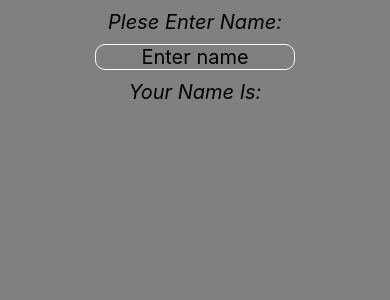
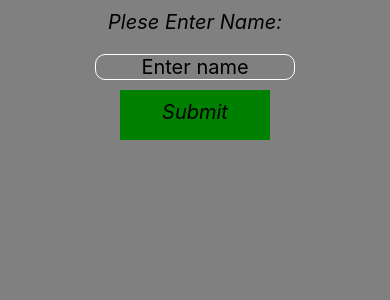
Before and after one commit to Ravibkn/react_project, a React Native app: screen / in a window 390 px wide. Shown: the top 300 px of the page. Built offline with nearby package versions, Linux system fonts and the light colour scheme.

Commit message:
pressable

```diff
--- a/App.js
+++ b/App.js
@@ -1,8 +1,12 @@
 import React, { useState } from "react";
-import { View, Text, StyleSheet, ScrollView, RefreshControl, FlatList, SectionList, TextInput } from 'react-native'
+import { View, Text, StyleSheet, ScrollView, Button, RefreshControl, FlatList, SectionList, TextInput, Touchable, TouchableOpacity, TouchableHighlight, TouchableNativeFeedback, Pressable } from 'react-native'
 
 const App = () => {
   const [name, setName] = useState('')
+  const [submited, setSubmited] = useState(false)
+  const onPrssedHendler = () => {
+    setSubmited(!submited)
+  }
   return (
     <View style={styles.body}>
       <Text style={styles.text}>Plese Enter Name:</Text>
@@ -11,10 +15,51 @@ const App = () => {
         onChangeText={(value) => setName(value)}
         keyboardType='numbers-and-punctuation'
         secureTextEntry
-        >
+      >
       </TextInput>
-      <Text style={styles.text}>Your Name Is:{name}
-      </Text>
+      {/* <Button title={submited ? 'clear' : 'Submit'}
+        onPress={onPrssedHendler}
+        color='#00f'>
+      </Button> */}
+      {/* <TouchableOpacity
+      style={styles.button}
+      onPress={onPrssedHendler}
+      >
+        <Text style={styles.text}>{submited? 'clear':'Submit'}</Text>
+      </TouchableOpacity> */}
+      {/* <TouchableHighlight
+      style={styles.button}
+      onPress={onPrssedHendler}
+      underlayColor='#dddddd'
+      >
+        <Text style={styles.text}>{submited? 'clear':'Submit'}</Text>
+      </TouchableHighlight> */}
+      {/* <TouchableNativeFeedback
+
+      onPress={onPrssedHendler}
+      underlayColor='#dddddd'
+      >
+        <View  style={styles.button}>
+        <Text style={styles.text}>{submited? 'clear':'Submit'}</Text>
+        </View>
+
+      </TouchableNativeFeedback> */}
+
+      <Pressable
+        onPress={onPrssedHendler}
+        android_ripple={{color:'#00f'}}
+        style={({ pressed }) => [{ backgroundColor: pressed ? '#dddddd' : 'green' },
+        styles.button]}>
+
+        <Text style={styles.text}>{submited ? 'clear' : 'Submit'}</Text>
+      </Pressable>
+
+
+      {submited ? <Text style={styles.text}>
+        Your Name Is:{name}
+      </Text> : null
+      }
+
     </View>
   )
 }
@@ -31,6 +76,7 @@ const styles = StyleSheet.create({
     borderRadius: 10,
     textAlign: 'center',
     fontSize: 20,
+    margin: 10,
   },
   item: {
     margin: 10,
@@ -44,6 +90,12 @@ const styles = StyleSheet.create({
     alignItems: 'center',
     color: '#000',
     margin: 10,
+  },
+  button: {
+    backgroundColor: 'green',
+    width: 150,
+    height: 50,
+    alignItems: 'center',
   }
 })
 
```
